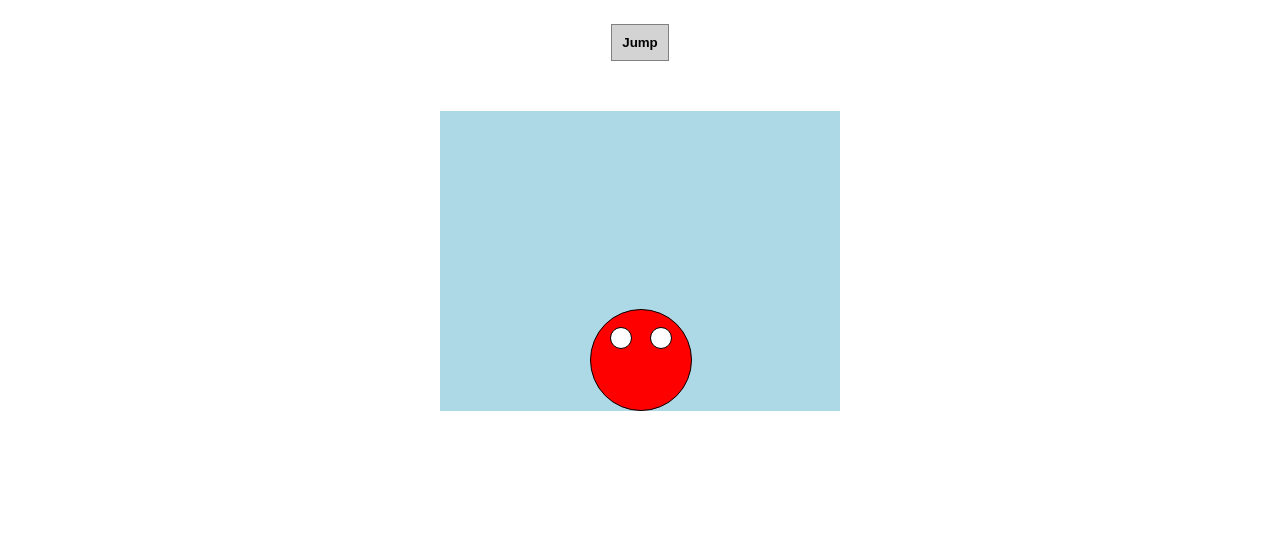
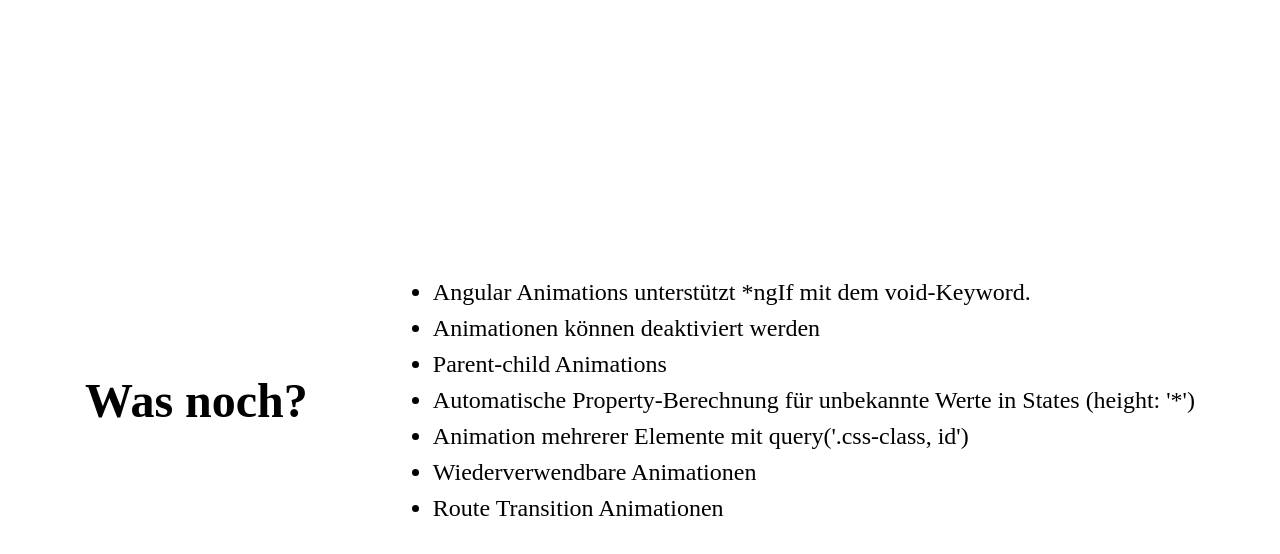
Before and after one commit to achwo/uxpg-animations, an Angular app: page / in a window 1280 px wide. Shown: the top 554 px of the page. Built offline with nearby package versions, Linux system fonts and the light colour scheme.

Commit message:
what else?

```diff
--- a/src/app/app.component.html
+++ b/src/app/app.component.html
@@ -15,3 +15,16 @@
     <div class="eye right-eye"></div>
   </div>
 </div>
+
+<div class="more">
+  <h1>Was noch?</h1>
+  <ul>
+    <li>Angular Animations unterstützt *ngIf mit dem void-Keyword.</li>
+    <li>Animationen können deaktiviert werden</li>
+    <li>Parent-child Animations</li>
+    <li>Automatische Property-Berechnung für unbekannte Werte in States (height: '*')</li>
+    <li>Animation mehrerer Elemente mit query('.css-class, id')</li>
+    <li>Wiederverwendbare Animationen</li>
+    <li>Route Transition Animationen</li>
+  </ul>
+</div>
--- a/src/app/app.component.scss
+++ b/src/app/app.component.scss
@@ -1,4 +1,6 @@
 :host {
+  width: 100%;
+  height: 100%;
   display: flex;
   flex-direction: column;
   align-items: center;
@@ -52,3 +54,21 @@
   position: relative;
   margin-top: 17%;
 }
+
+.more {
+  z-index: 1;
+  width: 100%;
+  height: 100%;
+  position: absolute;
+  background: white;
+  padding: 0;
+  align-items: center;
+  display: flex;
+  justify-content: space-evenly;
+  font-size: x-large;
+
+  li {
+    line-height: 1.5em;
+    font-family: 'Times New Roman', Times, serif
+  }
+}
--- a/src/styles.scss
+++ b/src/styles.scss
@@ -1 +1,5 @@
-/* You can add global styles to this file, and also import other style files */
+body {
+  width: 100vw;
+  height: 100vh;
+  margin: 0;
+}
```
